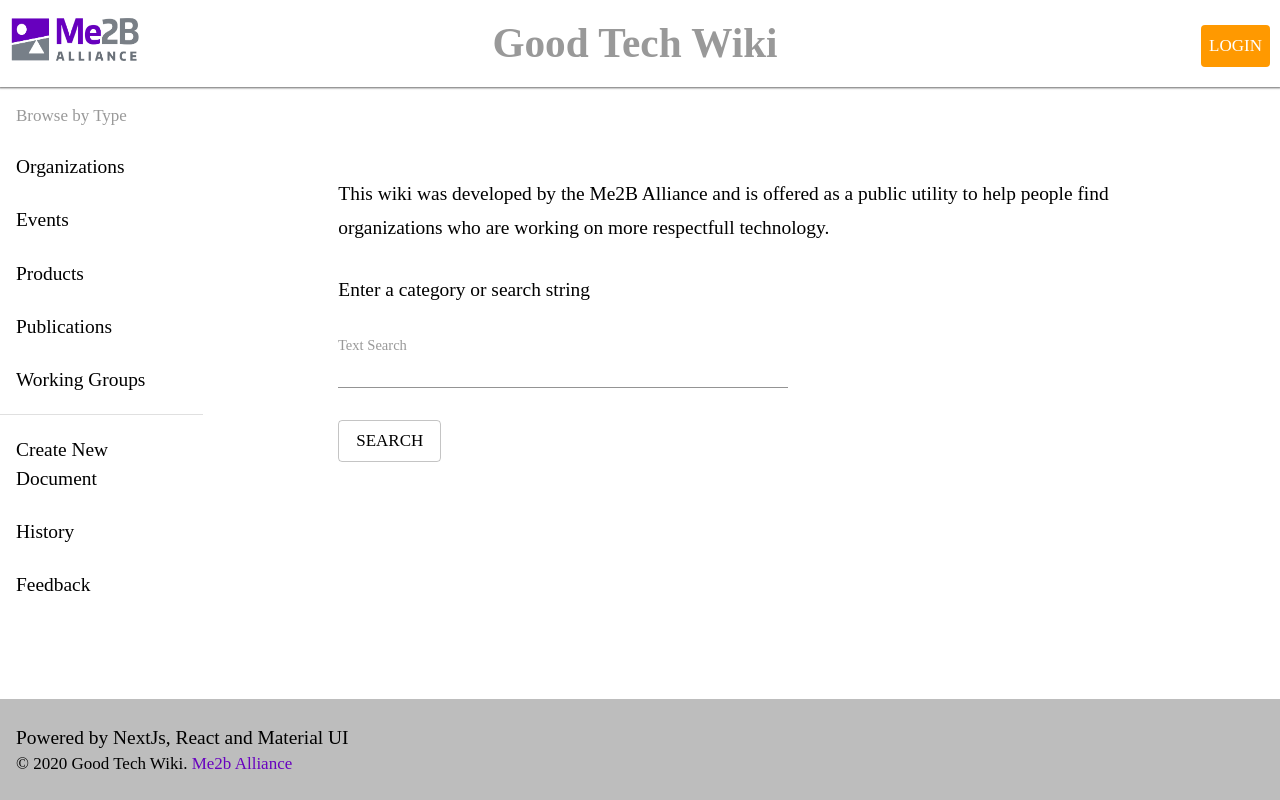
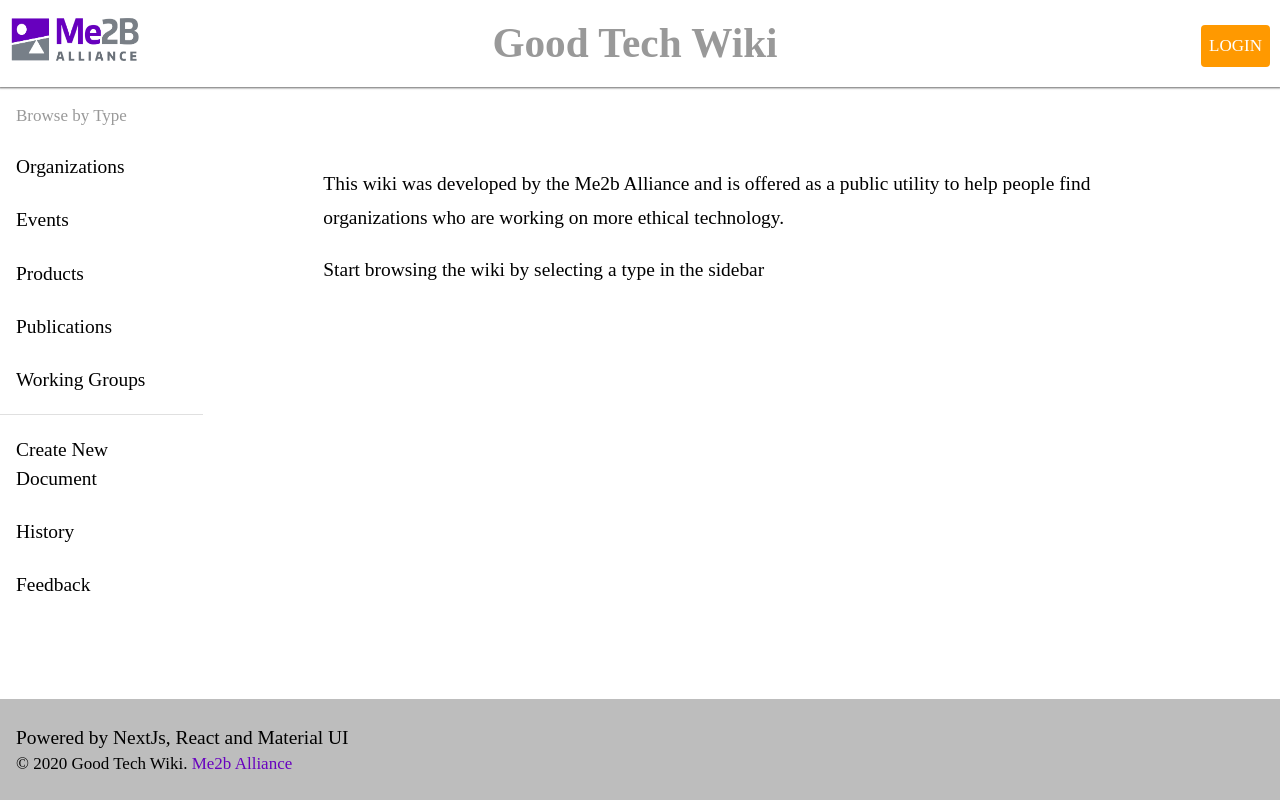
Before and after one commit to Me2B-Alliance/GoodTechWikiServer, a Next.js app: page / in a window 1280 px wide. Built offline with nearby package versions, Linux system fonts and the light colour scheme; a web font is replaced by a local one.

Commit message:
fix: use correct comparison for document types

```diff
--- a/pages/HomePage.js
+++ b/pages/HomePage.js
@@ -53,7 +53,7 @@ export default function HomePage(props) {
             </Grid>
           </Hidden>
           <Grid xs={12} md={10} item>
-            {documentType !== undefined
+            {documentType !== ''
               && (
                 <div className={classes.body}>
                   <Filters filters={filters} type={documentType} />
```
